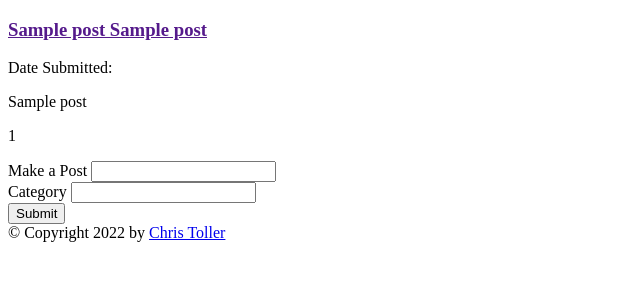
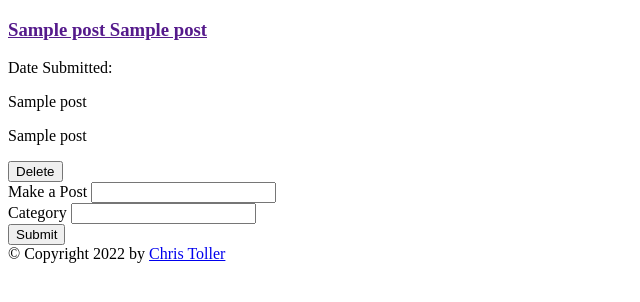
Before and after one commit to christoller/Culinary-Corner, a Flask app: template templates/main.html in a window 1280 px wide. Shown: the part 44-346 px from the top of the page, without its empty margins (0-640 px from the left). Run offline with Flask 2, Linux system fonts and the light colour scheme; the visitor is signed in with stand-in values (Sample User, id 1); the template is opened without the code that fills it: most values are stand-ins (such as "Sample title", 1, 10 or a date in 2020); some libraries are stand-ins or nearby versions.

Commit message:
Add ability to delete posts

```diff
--- a/app.py
+++ b/app.py
@@ -27,7 +27,7 @@
 app.register_blueprint(user_controller)
 app.register_blueprint(session_controller)
 app.register_blueprint(message_board_controller)
-## TODO Register controllers
+
 
 if __name__ == "__main__":
     app.run(debug=True)
--- a/templates/main.html
+++ b/templates/main.html
@@ -4,10 +4,16 @@
     <section class="user-post">
         <div class="user-post-body">
             <img src="" alt="avatar" />
-            <h3 class="user-post-username"><a href="">{{post[3]}} {{post[4]}}</a></h5>
+            <h3 class="user-post-username"><a href="">{{post[4]}} {{post[5]}}</a></h5>
             <p>Date Submitted:</p>
-            <p class="user-post-datestamp">{{ post[1] }}</p>
-            <p class="user-post-content">{{ post[0] }}</p>
+            <p class="user-post-datestamp">{{ post[2] }}</p>
+            <p class="user-post-content">{{ post[1] }}</p>
+            {% if session['user_id'] == post[0] %}
+            <form action="/post/delete" method="POST">
+                <input type="hidden" name="id" value="{{ post[8] }}">
+                <button type="submit">Delete</button>
+            </form>
+            {% endif %}
         </div>
     </section>
     {% endfor%}
```
Also changed, not shown: controllers/message_board_controller.py (+13 -13 lines), models/message_board.py (+5 -2 lines), database.py (line endings or trailing spaces).
